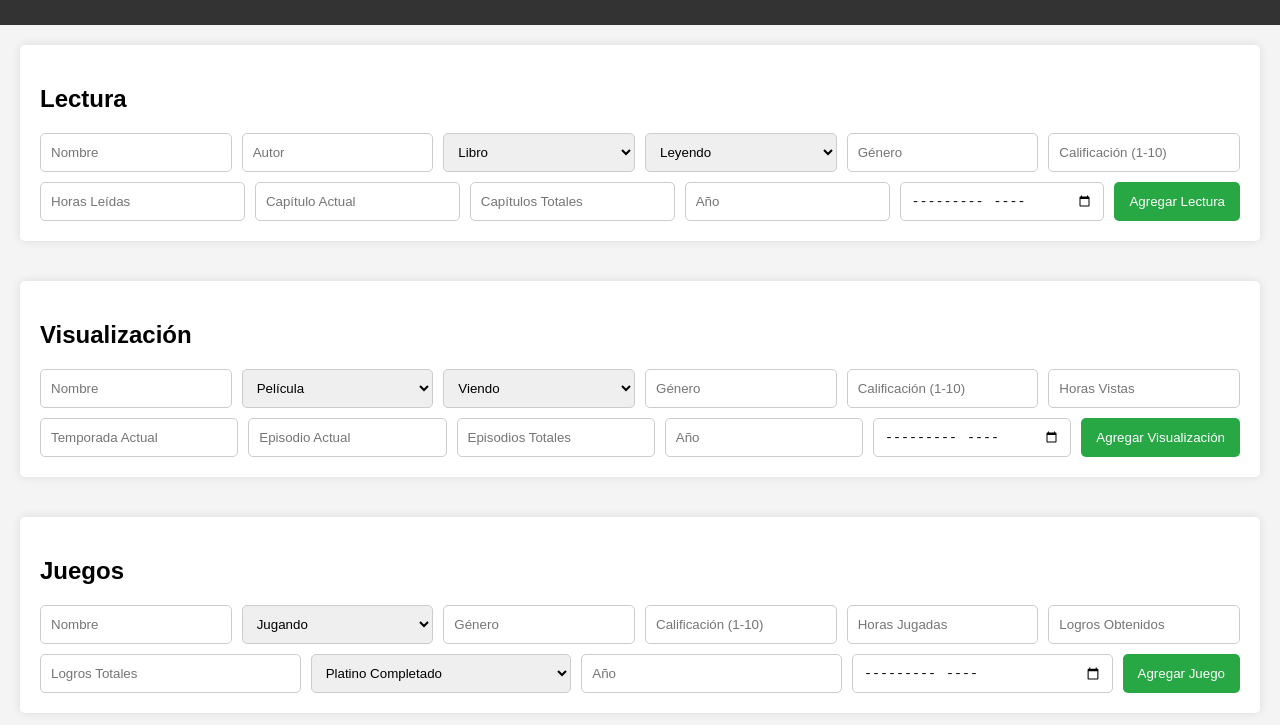
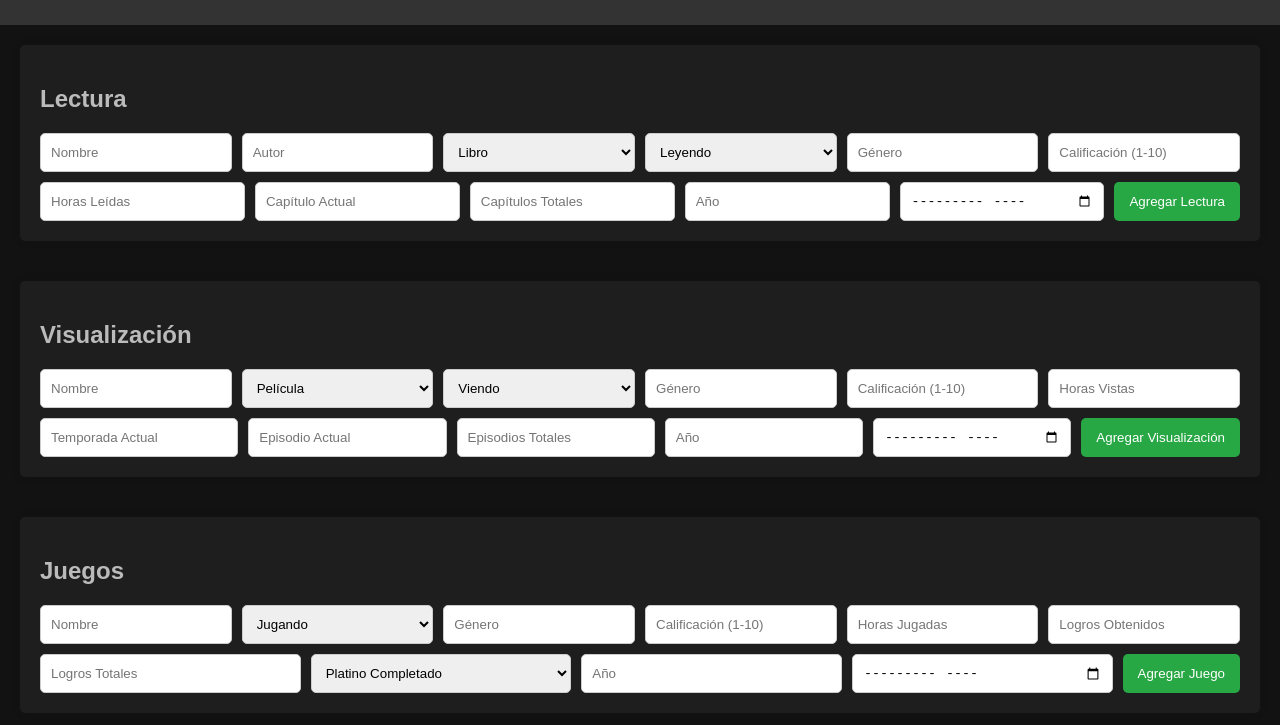
Before and after one commit to JoaSora/Hobby, a plain HTML site: page index.html in a window 1280 px wide. Shown: the part 75-800 px from the top of the page. Drawn offline with Linux system fonts and the light colour scheme.

Commit message:
Update styles.css

```diff
--- a/styles.css
+++ b/styles.css
@@ -2,7 +2,7 @@ body {
     font-family: Arial, sans-serif;
     margin: 0;
     padding: 0;
-    background-color: #f4f4f4;
+    background-color: #121212;
 }
 
 header {
@@ -19,9 +19,13 @@ main {
     padding: 20px;
 }
 
+h2, #resumen-estadisticas{
+    color: #bbb;
+}
+
 section {
     margin-bottom: 40px;
-    background: #fff;
+    background: #1e1e1e;
     padding: 20px;
     border-radius: 5px;
     box-shadow: 0 0 10px rgba(0, 0, 0, 0.1);
```
